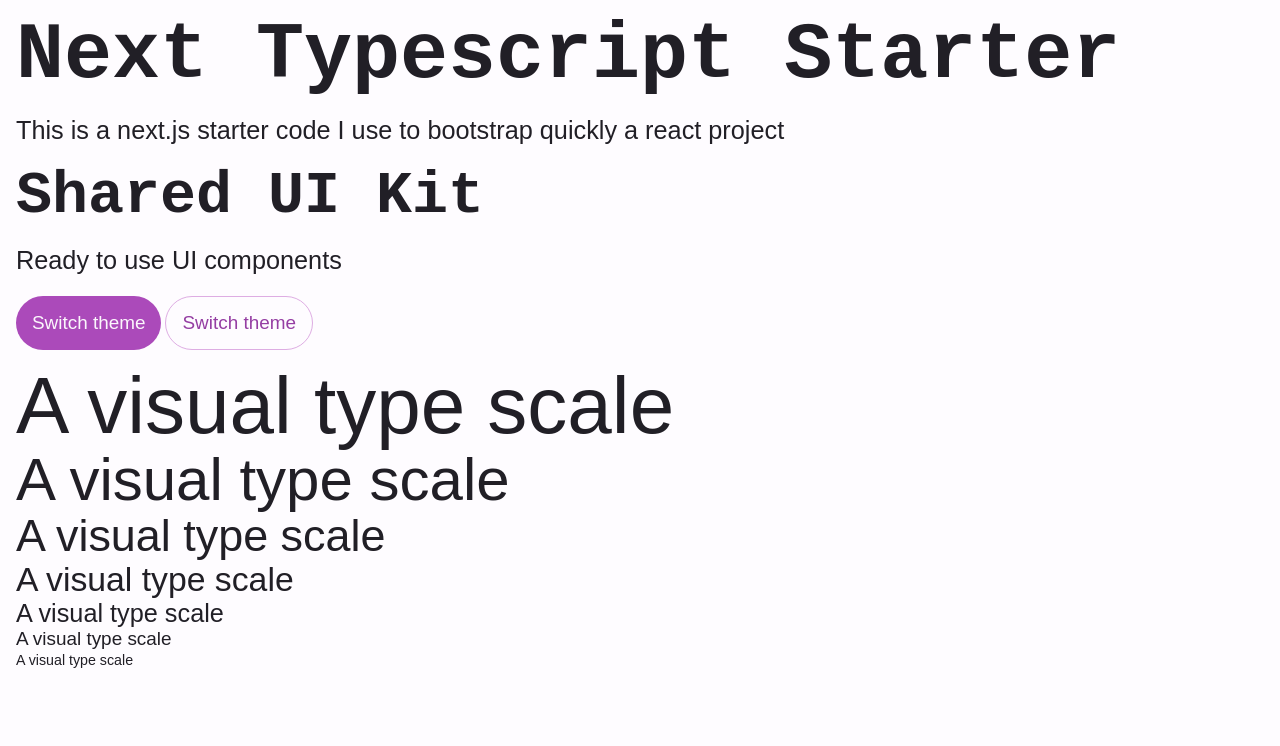
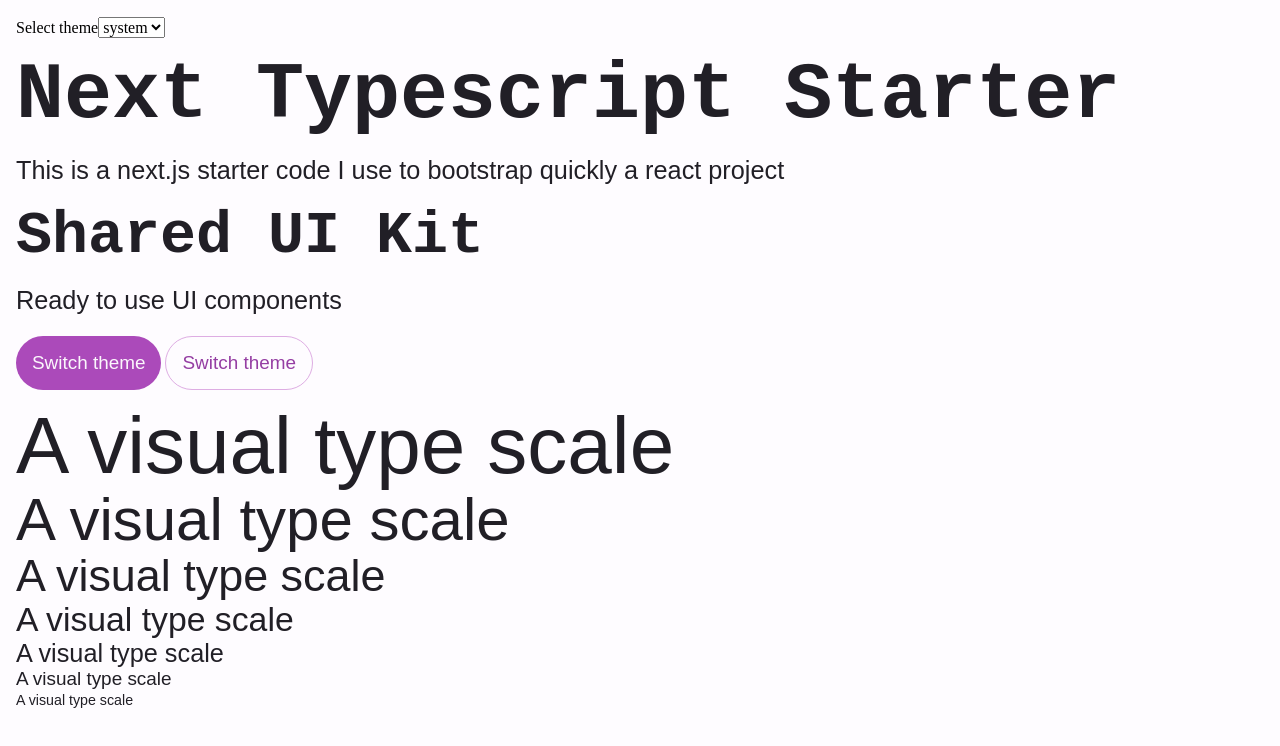
Before and after one commit to notAro14/next-ts-starter, a Next.js app: page / in a window 1280 px wide. Shown: the top 746 px of the page. Built offline with nearby package versions, Linux system fonts and the light colour scheme.

Commit message:
Add theme select and make comp mounted only client side

```diff
--- a/src/pages/index.tsx
+++ b/src/pages/index.tsx
@@ -1,4 +1,5 @@
 // PACKAGES
+import { useEffect, useReducer } from "react"
 import Head from "next/head"
 import { useTheme } from "next-themes"
 // TYPES & CONSTANTS
@@ -12,8 +13,8 @@ import Flex from "src/ui-kit/flex"
 import Text from "src/ui-kit/text"
 
 const IndexPage: NextPageWithLayout = () => {
-  //const [isDark, toggle] = useReducer((state) => !state, false)
-  const { theme, setTheme } = useTheme()
+  const [mounted, toggleMounted] = useReducer(() => true, false)
+  const { theme, setTheme, themes } = useTheme()
   const switchTheme = () => {
     let nextTheme = ""
     switch (theme) {
@@ -31,6 +32,10 @@ const IndexPage: NextPageWithLayout = () => {
     }
     setTheme(nextTheme)
   }
+  useEffect(() => {
+    toggleMounted()
+  }, [])
+  if (mounted === false) return null
   return (
     <>
       <Head>
@@ -38,6 +43,23 @@ const IndexPage: NextPageWithLayout = () => {
       </Head>
 
       <Flex as="main" direction="column" gap="4">
+        <label htmlFor="theme-switcher">
+          Select theme
+          <select
+            id="theme-switcher"
+            onChange={(evt) => setTheme(evt.target.value)}
+            value={theme}
+            style={{
+              accentColor: "tomato",
+            }}
+          >
+            {themes.map((t) => (
+              <option value={t} key={t}>
+                {t}
+              </option>
+            ))}
+          </select>
+        </label>
         <Heading as="h1" css={{ fontSize: "$4xl" }}>
           Next Typescript Starter
         </Heading>
```
